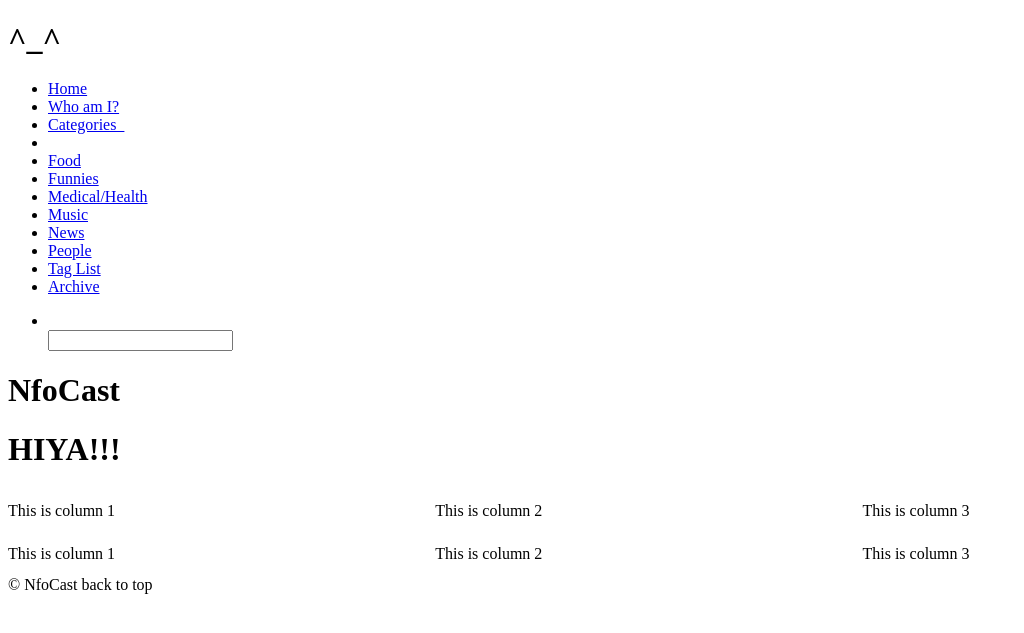
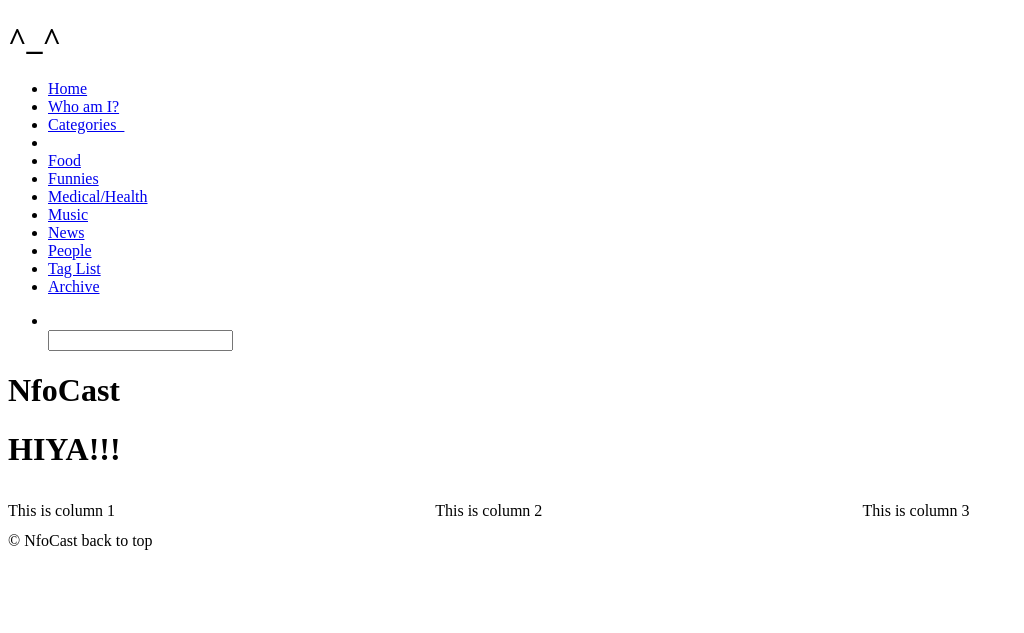
Before and after one commit to nfocast/nfocast.github.io, a Jekyll site: the page built from index.html, in a window 1280 px wide. Shown: the top 633 px of the page, without its empty margins (0-1024 px from the left). Built offline with Jekyll 4.4.1, drawn with Linux system fonts in a browser that asks for light colours.

Commit message:
Update index.html

```diff
--- a/index.html
+++ b/index.html
@@ -9,15 +9,3 @@
 </div><!-- /.blurb -->
 
 <h1>HIYA!!!</h1>
-
-<div class="section group">
-	<div class="col span_1_of_3">
-	This is column 1
-	</div>
-	<div class="col span_1_of_3">
-	This is column 2
-	</div>
-	<div class="col span_1_of_3">
-	This is column 3
-	</div>
-</div>
```
